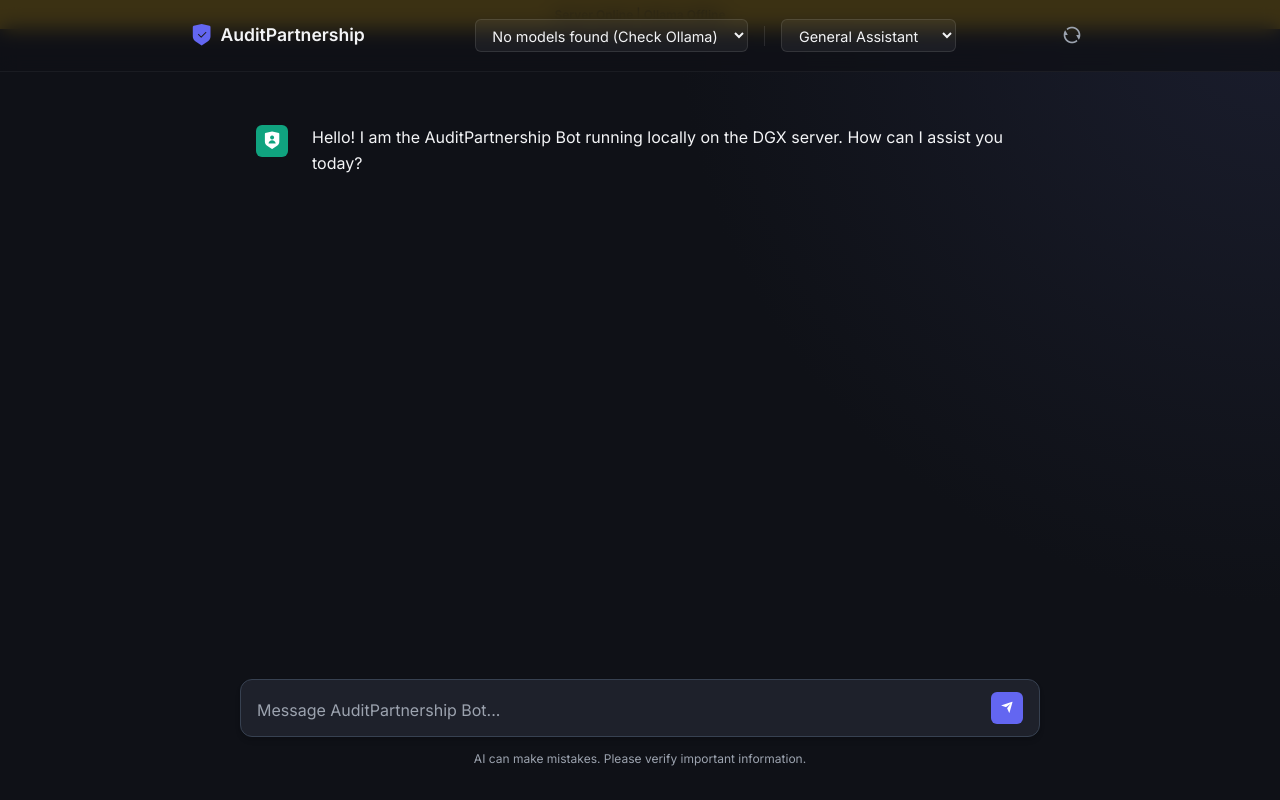
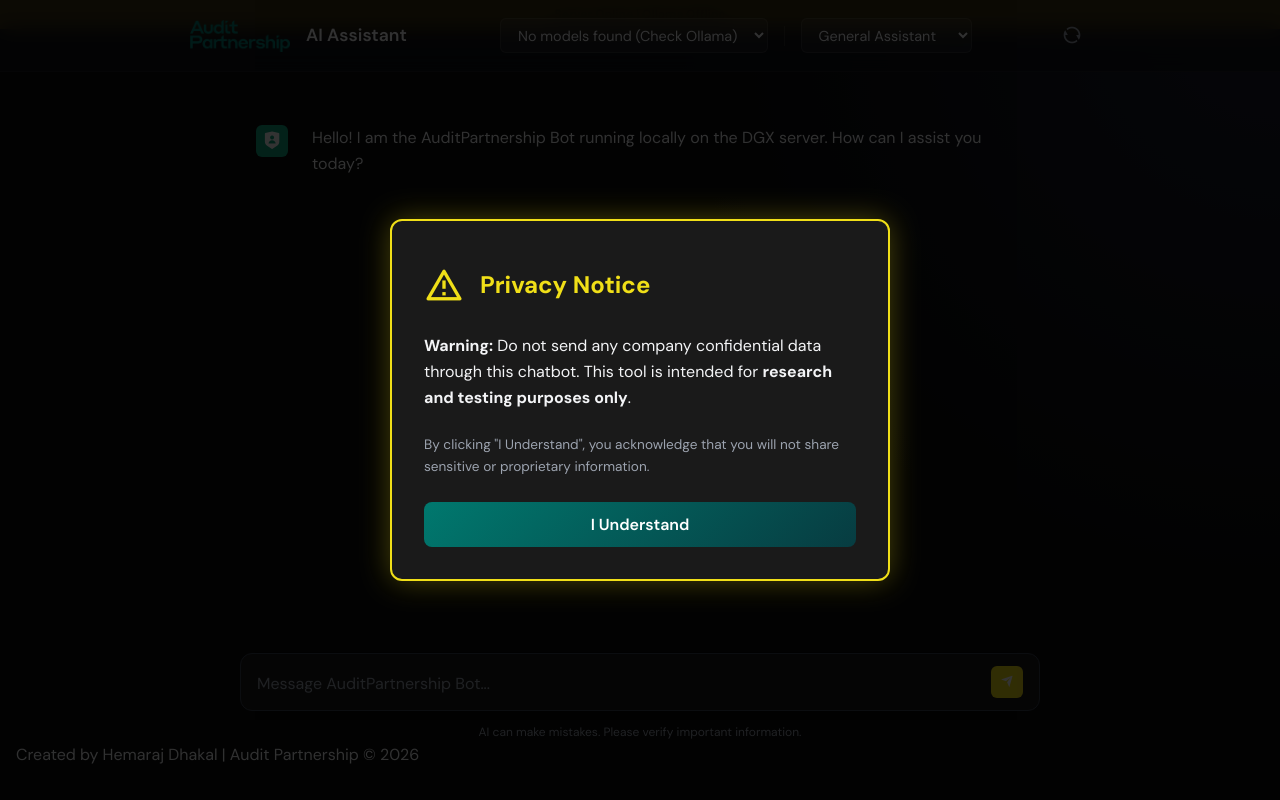
Before and after one commit to Hemraj183/LLMChatbot, a FastAPI app: page / in a window 1280 px wide. Run offline with FastAPI, Linux system fonts and the light colour scheme; data that the repository does not hold is empty.

Commit message:
feat: Rebrand with Audit Partnership identity, add privacy warning modal, and creator attribution

```diff
--- a/app/static/app.js
+++ b/app/static/app.js
@@ -301,4 +301,34 @@ document.addEventListener('DOMContentLoaded', () => {
     // Call health check on load
     checkHealth();
     loadModels();
+
+    // Privacy Warning Modal
+    const privacyModal = document.getElementById('privacy-modal');
+    const privacyAccept = document.getElementById('privacy-accept');
+    const hasAcceptedPrivacy = localStorage.getItem('privacyAccepted');
+
+    // Show modal on first visit or if not previously accepted
+    if (!hasAcceptedPrivacy) {
+        if (privacyModal) {
+            privacyModal.style.display = 'flex';
+        }
+    }
+
+    // Handle privacy acceptance
+    if (privacyAccept) {
+        privacyAccept.addEventListener('click', () => {
+            localStorage.setItem('privacyAccepted', 'true');
+            if (privacyModal) {
+                privacyModal.style.display = 'none';
+            }
+        });
+
+        // Add hover effect
+        privacyAccept.addEventListener('mouseenter', () => {
+            privacyAccept.style.transform = 'scale(1.02)';
+        });
+        privacyAccept.addEventListener('mouseleave', () => {
+            privacyAccept.style.transform = 'scale(1)';
+        });
+    }
 });
--- a/app/static/style.css
+++ b/app/static/style.css
@@ -1,18 +1,24 @@
+@import url('https://fonts.googleapis.com/css2?family=DM+Sans:wght@300;400;500;600;700&display=swap');
+
 :root {
-    --bg-color: #0f1117;
-    /* Deep dark blue-black */
-    --surface-color: #1e212b;
-    --surface-hover: #2d323f;
-    --primary-color: #6366f1;
-    /* Indigo */
-    --primary-glow: rgba(99, 102, 241, 0.4);
+    --bg-color: #0a0a0a;
+    /* Deep dark background */
+    --surface-color: #1a1a1a;
+    --surface-hover: #2a2a2a;
+    --primary-color: #F0DF18;
+    /* AuditPartnership Yellow */
+    --primary-glow: rgba(240, 223, 24, 0.3);
+    --brand-teal: #00786E;
+    /* AuditPartnership Teal */
+    --brand-dark-teal: #073C41;
+    /* AuditPartnership Dark Teal */
     --text-primary: #f3f4f6;
     --text-secondary: #9ca3af;
     --border-color: #374151;
     --message-user-bg: #2b2f3a;
     --message-assistant-bg: transparent;
 
-    --font-inter: 'Inter', system-ui, -apple-system, sans-serif;
+    --font-dm-sans: 'DM Sans', system-ui, -apple-system, sans-serif;
     --font-mono: 'JetBrains Mono', monospace;
 }
 
@@ -25,7 +31,7 @@
 body {
     background-color: var(--bg-color);
     color: var(--text-primary);
-    font-family: var(--font-inter);
+    font-family: var(--font-dm-sans);
     height: 100vh;
     overflow: hidden;
     line-height: 1.6;
@@ -83,7 +89,7 @@ body {
     color: var(--text-primary);
     padding: 0.4rem 0.8rem;
     border-radius: 6px;
-    font-family: var(--font-inter);
+    font-family: var(--font-dm-sans);
     font-size: 0.9rem;
     cursor: pointer;
     outline: none;
@@ -305,7 +311,7 @@ textarea {
     border: none;
     resize: none;
     color: var(--text-primary);
-    font-family: var(--font-inter);
+    font-family: var(--font-dm-sans);
     font-size: 1rem;
     max-height: 200px;
     outline: none;
--- a/app/templates/index.html
+++ b/app/templates/index.html
@@ -4,7 +4,7 @@
 <head>
     <meta charset="UTF-8">
     <meta name="viewport" content="width=device-width, initial-scale=1.0">
-    <title>AuditPartnership Bot</title>
+    <title>Audit Partnership AI Assistant</title>
 
     <!-- Fonts -->
     <link rel="preconnect" href="https://fonts.googleapis.com">
@@ -24,6 +24,30 @@
 </head>
 
 <body>
+    <!-- Privacy Warning Modal -->
+    <div id="privacy-modal"
+        style="display: none; position: fixed; inset: 0; background: rgba(0,0,0,0.8); z-index: 9999; align-items: center; justify-content: center;">
+        <div
+            style="background: #1a1a1a; border: 2px solid #F0DF18; border-radius: 12px; padding: 2rem; max-width: 500px; margin: 1rem; box-shadow: 0 0 30px rgba(240, 223, 24, 0.3);">
+            <div style="display: flex; align-items: center; gap: 1rem; margin-bottom: 1rem;">
+                <i class="ri-alert-line" style="font-size: 2.5rem; color: #F0DF18;"></i>
+                <h2 style="margin: 0; color: #F0DF18; font-family: 'DM Sans', sans-serif;">Privacy Notice</h2>
+            </div>
+            <p style="color: #f3f4f6; line-height: 1.6; margin-bottom: 1.5rem; font-family: 'DM Sans', sans-serif;">
+                <strong>Warning:</strong> Do not send any company confidential data through this chatbot.
+                This tool is intended for <strong>research and testing purposes only</strong>.
+            </p>
+            <p style="color: #9ca3af; font-size: 0.85rem; margin-bottom: 1.5rem; font-family: 'DM Sans', sans-serif;">
+                By clicking "I Understand", you acknowledge that you will not share sensitive or proprietary
+                information.
+            </p>
+            <button id="privacy-accept"
+                style="width: 100%; background: linear-gradient(135deg, #00786E, #073C41); color: white; border: none; padding: 0.75rem 1.5rem; border-radius: 8px; font-size: 1rem; font-weight: 600; cursor: pointer; font-family: 'DM Sans', sans-serif; transition: transform 0.2s;">
+                I Understand
+            </button>
+        </div>
+    </div>
+
     <div class="app-container">
         <!-- Main Chat Area -->
         <main class="chat-interface">
@@ -39,7 +63,9 @@
             <header class="chat-header">
                 <div class="header-content">
                     <div class="brand">
-                        <i class="ri-shield-check-fill on-brand"></i> <span class="brand-text">AuditPartnership</span>
+                        <img src="/static/logo-ap.png" alt="Audit Partnership"
+                            style="height: 32px; margin-right: 8px; filter: brightness(1.1);">
+                        <span class="brand-text">AI Assistant</span>
                     </div>
 
                     <div class="model-info">
@@ -90,6 +116,9 @@
                 <div class="disclaimer">
                     AI can make mistakes. Please verify important information.
                 </div>
+                <div class="footer">
+                    Created by Hemaraj Dhakal | Audit Partnership © 2026
+                </div>
             </div>
         </main>
     </div>
```
Also changed, not shown: app/static/logo-ap.png (added).
